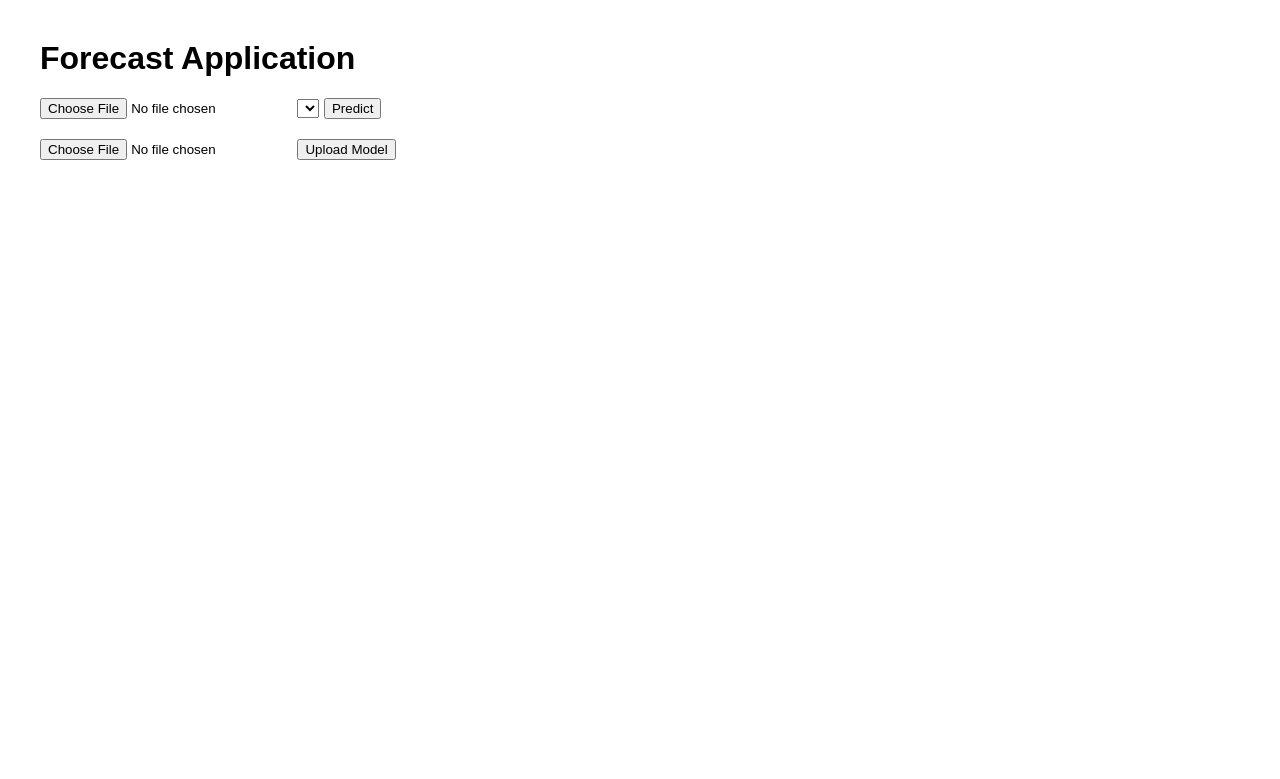
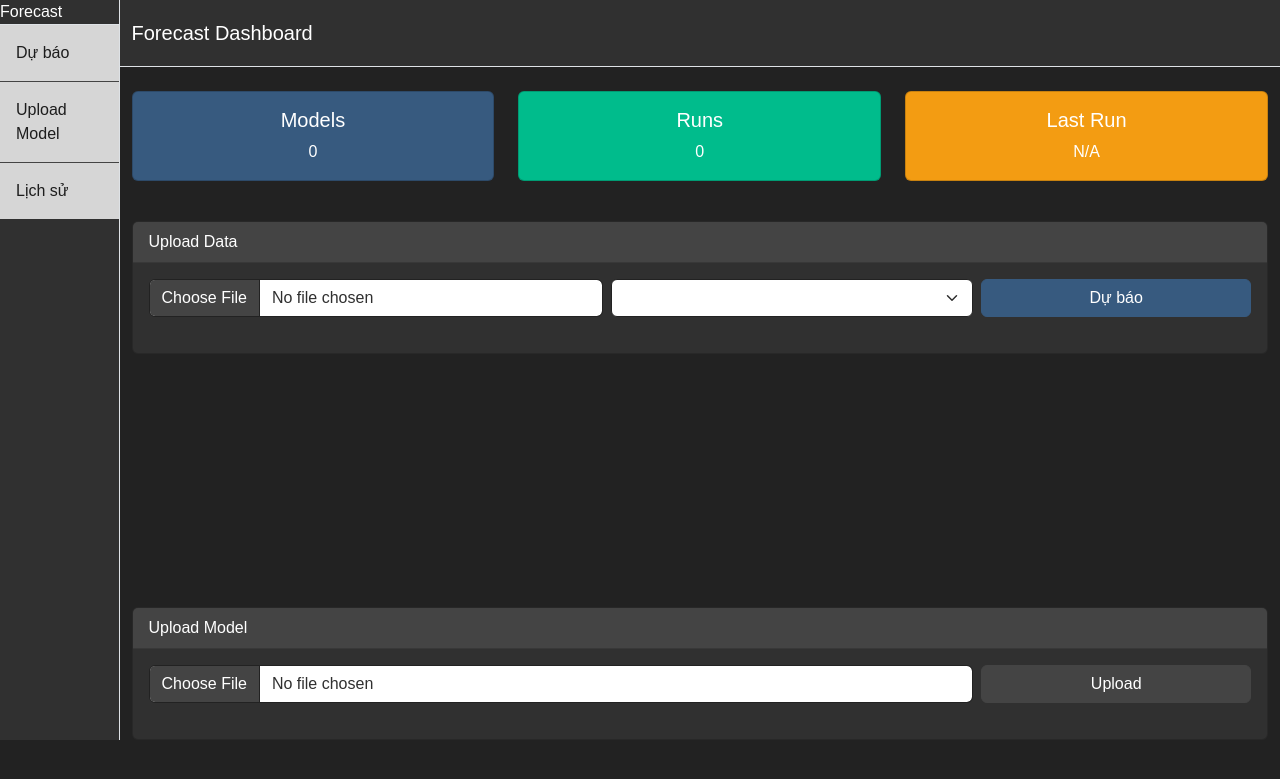
Before and after one commit to JoyceKL/forecast_web, a Flask app: page / in a window 1280 px wide. Shown: the top 779 px of the page. Run offline with Flask 3, Linux system fonts and the light colour scheme; lists and menus that the app fills with data are empty; a map, chart or similar area stays blank; some libraries are stand-ins or nearby versions.

Commit message:
Redesign UI with Bootstrap Admin Dashboard theme, add forecast visualization and download features

```diff
--- a/web_app/app.py
+++ b/web_app/app.py
@@ -1,16 +1,20 @@
 from flask import Flask, render_template
 
 from routes.predict import predict_bp
-from utils.model_utils import get_available_models
+from routes.upload_model import upload_bp
+from utils.model_utils import get_available_models, get_history_stats
 
 app = Flask(__name__)
 app.register_blueprint(predict_bp)
+app.register_blueprint(upload_bp)
 
 
 @app.route('/')
 def index():
     models = get_available_models()
-    return render_template('index.html', models=models)
+    stats = get_history_stats()
+    stats["model_count"] = len(models)
+    return render_template('index.html', models=models, stats=stats)
 
 
 if __name__ == '__main__':
--- a/web_app/routes/predict.py
+++ b/web_app/routes/predict.py
@@ -1,4 +1,6 @@
 import os
+import json
+from datetime import datetime
 
 from flask import Blueprint, request, jsonify, send_from_directory
 import pandas as pd
@@ -11,6 +13,7 @@ predict_bp = Blueprint("predict_bp", __name__)
 
 MODEL_DIR = "models"
 DOWNLOAD_DIR = "downloads"
+HISTORY_FILE = os.path.join(DOWNLOAD_DIR, "history.json")
 
 
 @predict_bp.route("/predict", methods=["POST"])
@@ -65,26 +68,42 @@ def predict():
     result_df.to_csv(csv_path, index=False)
     result_df.to_excel(excel_path, index=False)
 
+    # log history
+    history = []
+    if os.path.exists(HISTORY_FILE):
+        with open(HISTORY_FILE) as f:
+            try:
+                history = json.load(f)
+            except json.JSONDecodeError:
+                history = []
+    history.append({"timestamp": datetime.utcnow().isoformat()})
+    with open(HISTORY_FILE, "w") as f:
+        json.dump(history, f)
+
+    result["run_count"] = len(history)
+    result["last_run"] = history[-1]["timestamp"]
+
     return jsonify(result)
 
 
-@predict_bp.route("/upload_model", methods=["POST"])
-def upload_model():
-    """Upload a model file to the models directory."""
-    if "model_file" not in request.files:
-        return jsonify({"error": "No model file uploaded"}), 400
+@predict_bp.route("/stats")
+def stats():
+    """Return dashboard statistics."""
+    history = []
+    if os.path.exists(HISTORY_FILE):
+        with open(HISTORY_FILE) as f:
+            try:
+                history = json.load(f)
+            except json.JSONDecodeError:
+                history = []
+    from utils.model_utils import get_available_models
+    return jsonify({
+        "run_count": len(history),
+        "last_run": history[-1]["timestamp"] if history else None,
+        "model_count": len(get_available_models())
+    })
 
-    file = request.files["model_file"]
-    if file.filename == "":
-        return jsonify({"error": "No filename"}), 400
 
-    if not file.filename.endswith((".pkl", ".joblib", ".h5")):
-        return jsonify({"error": "Unsupported model format"}), 400
-
-    os.makedirs(MODEL_DIR, exist_ok=True)
-    save_path = os.path.join(MODEL_DIR, file.filename)
-    file.save(save_path)
-    return jsonify({"name": file.filename})
 
 
 @predict_bp.route("/download/<ftype>")
--- /dev/null
+++ b/web_app/routes/upload_model.py
@@ -0,0 +1,25 @@
+from flask import Blueprint, request, jsonify
+import os
+
+upload_bp = Blueprint("upload_bp", __name__)
+
+MODEL_DIR = "models"
+
+
+@upload_bp.route("/upload_model", methods=["POST"])
+def upload_model():
+    """Upload a model file to the models directory."""
+    if "model_file" not in request.files:
+        return jsonify({"error": "No model file uploaded"}), 400
+
+    file = request.files["model_file"]
+    if file.filename == "":
+        return jsonify({"error": "No filename"}), 400
+
+    if not file.filename.endswith((".pkl", ".joblib", ".h5")):
+        return jsonify({"error": "Unsupported model format"}), 400
+
+    os.makedirs(MODEL_DIR, exist_ok=True)
+    save_path = os.path.join(MODEL_DIR, file.filename)
+    file.save(save_path)
+    return jsonify({"name": file.filename})
--- a/web_app/static/css/style.css
+++ b/web_app/static/css/style.css
@@ -1,4 +1,2 @@
-body { font-family: Arial, sans-serif; margin: 40px; }
+body { font-family: Arial, sans-serif; }
 form { margin-bottom: 20px; }
-table { border-collapse: collapse; }
-td, th { border: 1px solid #ccc; padding: 4px 8px; }
--- a/web_app/static/js/app.js
+++ b/web_app/static/js/app.js
@@ -1,8 +1,10 @@
 document.getElementById('upload-form').addEventListener('submit', async function(e){
     e.preventDefault();
+    document.getElementById('loading').style.display = 'block';
     const formData = new FormData(this);
     const response = await fetch('/predict', {method: 'POST', body: formData});
     const data = await response.json();
+    document.getElementById('loading').style.display = 'none';
     if (data.error) {
         alert(data.error);
         return;
@@ -10,6 +12,7 @@ document.getElementById('upload-form').addEventListener('submit', async function
     renderTable(data);
     renderChart(data);
     document.getElementById('download-links').style.display = 'block';
+    updateStats(data);
 });
 
 document.getElementById('model-upload-form').addEventListener('submit', async function(e){
@@ -28,11 +31,33 @@ document.getElementById('model-upload-form').addEventListener('submit', async fu
     select.appendChild(opt);
     this.reset();
     alert('Model uploaded');
+    fetchStats();
 });
+
+async function fetchStats() {
+    const resp = await fetch('/stats');
+    const data = await resp.json();
+    updateStats(data);
+}
+
+function updateStats(data) {
+    if (data.model_count !== undefined) {
+        document.getElementById('model-count').textContent = data.model_count;
+    }
+    if (data.run_count !== undefined) {
+        document.getElementById('run-count').textContent = data.run_count;
+    }
+    if (data.last_run !== undefined) {
+        document.getElementById('last-run').textContent = data.last_run || 'N/A';
+    }
+}
+
+document.addEventListener('DOMContentLoaded', fetchStats);
 
 function renderTable(data) {
     const container = document.getElementById('table-container');
     const table = document.createElement('table');
+    table.className = 'table table-dark table-bordered';
     let html = '<tr><th>Date</th>';
     if (data.actual) {
         html += '<th>Actual</th>';
--- a/web_app/templates/index.html
+++ b/web_app/templates/index.html
@@ -2,35 +2,104 @@
 <html lang="en">
 <head>
     <meta charset="UTF-8">
-    <title>Forecast App</title>
+    <title>Forecast Dashboard</title>
+    <link href="https://cdn.jsdelivr.net/npm/bootswatch@5.3.2/dist/darkly/bootstrap.min.css" rel="stylesheet">
     <script src="https://cdn.jsdelivr.net/npm/chart.js"></script>
     <link rel="stylesheet" href="/static/css/style.css">
 </head>
 <body>
-    <h1>Forecast Application</h1>
+<div class="d-flex" id="wrapper">
+    <div class="border-end bg-dark" id="sidebar-wrapper">
+        <div class="sidebar-heading border-bottom">Forecast</div>
+        <div class="list-group list-group-flush">
+            <a class="list-group-item list-group-item-action list-group-item-dark p-3" href="#forecast-section">Dự báo</a>
+            <a class="list-group-item list-group-item-action list-group-item-dark p-3" href="#model-section">Upload Model</a>
+            <a class="list-group-item list-group-item-action list-group-item-dark p-3" href="#history-section">Lịch sử</a>
+        </div>
+    </div>
+    <div id="page-content-wrapper" class="w-100">
+        <nav class="navbar navbar-expand-lg navbar-dark bg-dark border-bottom">
+            <div class="container-fluid">
+                <span class="navbar-brand mb-0 h1">Forecast Dashboard</span>
+            </div>
+        </nav>
+        <div class="container-fluid mt-4">
+            <div class="row mb-4">
+                <div class="col-md-4 mb-3">
+                    <div class="card text-bg-primary">
+                        <div class="card-body text-center">
+                            <h5 class="card-title">Models</h5>
+                            <p class="card-text" id="model-count">{{ stats.model_count }}</p>
+                        </div>
+                    </div>
+                </div>
+                <div class="col-md-4 mb-3">
+                    <div class="card text-bg-success">
+                        <div class="card-body text-center">
+                            <h5 class="card-title">Runs</h5>
+                            <p class="card-text" id="run-count">{{ stats.run_count }}</p>
+                        </div>
+                    </div>
+                </div>
+                <div class="col-md-4 mb-3">
+                    <div class="card text-bg-warning">
+                        <div class="card-body text-center">
+                            <h5 class="card-title">Last Run</h5>
+                            <p class="card-text" id="last-run">{{ stats.last_run or 'N/A' }}</p>
+                        </div>
+                    </div>
+                </div>
+            </div>
+            <div id="forecast-section" class="card mb-4">
+                <div class="card-header">Upload Data</div>
+                <div class="card-body">
                     <form id="upload-form" enctype="multipart/form-data">
-        <input type="file" name="file" accept=".csv,.xlsx" required>
-        <select name="model" id="model-select" required>
+                        <div class="row g-2 align-items-center">
+                            <div class="col-md-5">
+                                <input type="file" class="form-control" name="file" required>
+                            </div>
+                            <div class="col-md-4">
+                                <select name="model" id="model-select" class="form-select" required>
                                     {% for m in models %}
                                     <option value="{{ m }}">{{ m }}</option>
                                     {% endfor %}
                                 </select>
-        <button type="submit">Predict</button>
+                            </div>
+                            <div class="col-md-3">
+                                <button type="submit" class="btn btn-primary w-100">Dự báo</button>
+                            </div>
+                        </div>
+                        <div class="mt-3" id="loading" style="display:none;">
+                            <div class="spinner-border text-primary" role="status"></div>
+                        </div>
                     </form>
-
-    <form id="model-upload-form" enctype="multipart/form-data" style="margin-top:10px;">
-        <input type="file" name="model_file" accept=".pkl,.joblib,.h5" required>
-        <button type="submit">Upload Model</button>
+                </div>
+            </div>
+            <div id="download-links" style="display:none;" class="mb-3">
+                <a id="csv-link" href="/download/csv" class="btn btn-outline-light btn-sm me-2">Download CSV</a>
+                <a id="excel-link" href="/download/excel" class="btn btn-outline-light btn-sm">Download Excel</a>
+            </div>
+            <div id="table-container" class="table-responsive"></div>
+            <canvas id="chart" class="mt-4"></canvas>
+            <div id="model-section" class="card mt-5">
+                <div class="card-header">Upload Model</div>
+                <div class="card-body">
+                    <form id="model-upload-form" enctype="multipart/form-data">
+                        <div class="row g-2 align-items-center">
+                            <div class="col-md-9">
+                                <input type="file" class="form-control" name="model_file" required>
+                            </div>
+                            <div class="col-md-3">
+                                <button type="submit" class="btn btn-secondary w-100">Upload</button>
+                            </div>
+                        </div>
                     </form>
-
-    <div id="download-links" style="display:none;margin-top:10px;">
-        <a id="csv-link" href="/download/csv">Tải CSV</a> |
-        <a id="excel-link" href="/download/excel">Tải Excel</a>
                 </div>
-
-    <div id="table-container"></div>
-    <canvas id="chart" style="max-width:600px;"></canvas>
-
+            </div>
+        </div>
+    </div>
+</div>
+<script src="https://cdn.jsdelivr.net/npm/bootstrap@5.3.0/dist/js/bootstrap.bundle.min.js"></script>
 <script src="/static/js/app.js"></script>
 </body>
 </html>
```
Also changed, not shown: web_app/utils/model_utils.py (+18 -1 lines). Lines whose indentation alone changed are shown as unchanged.
